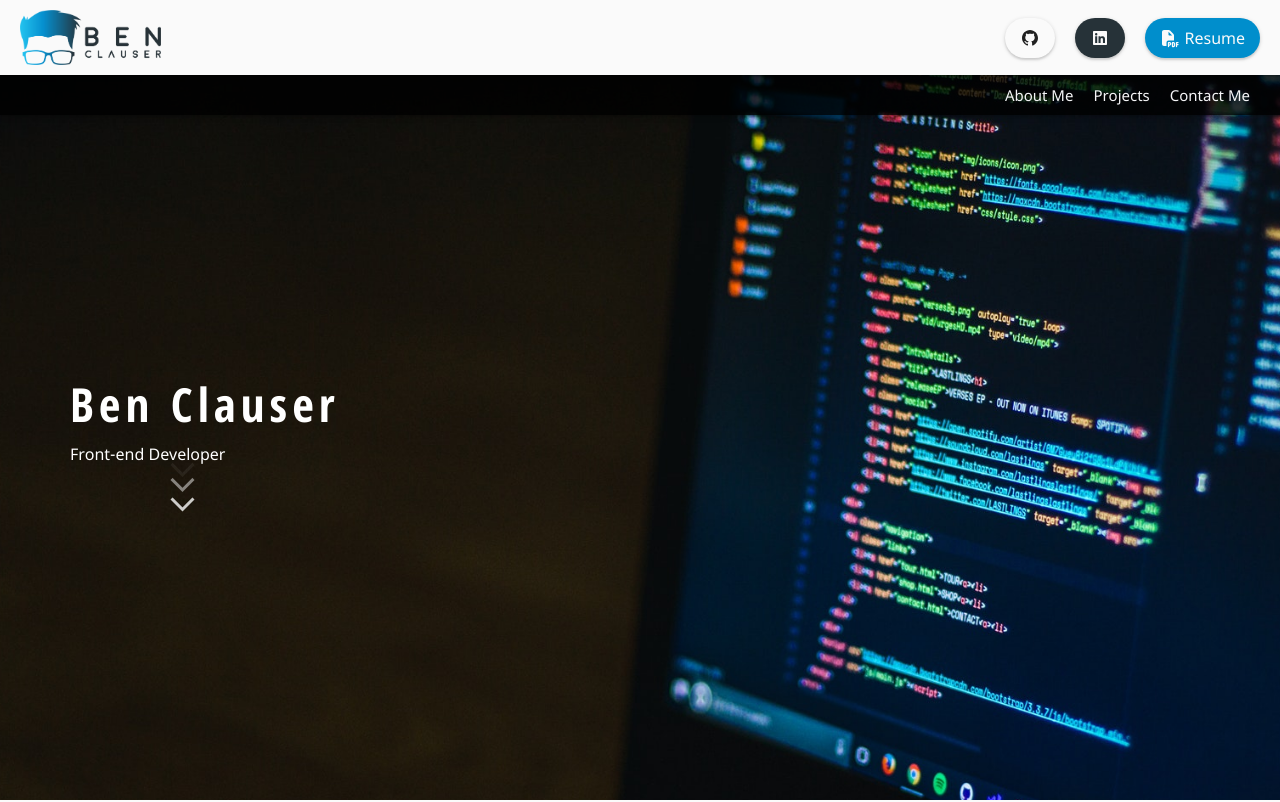
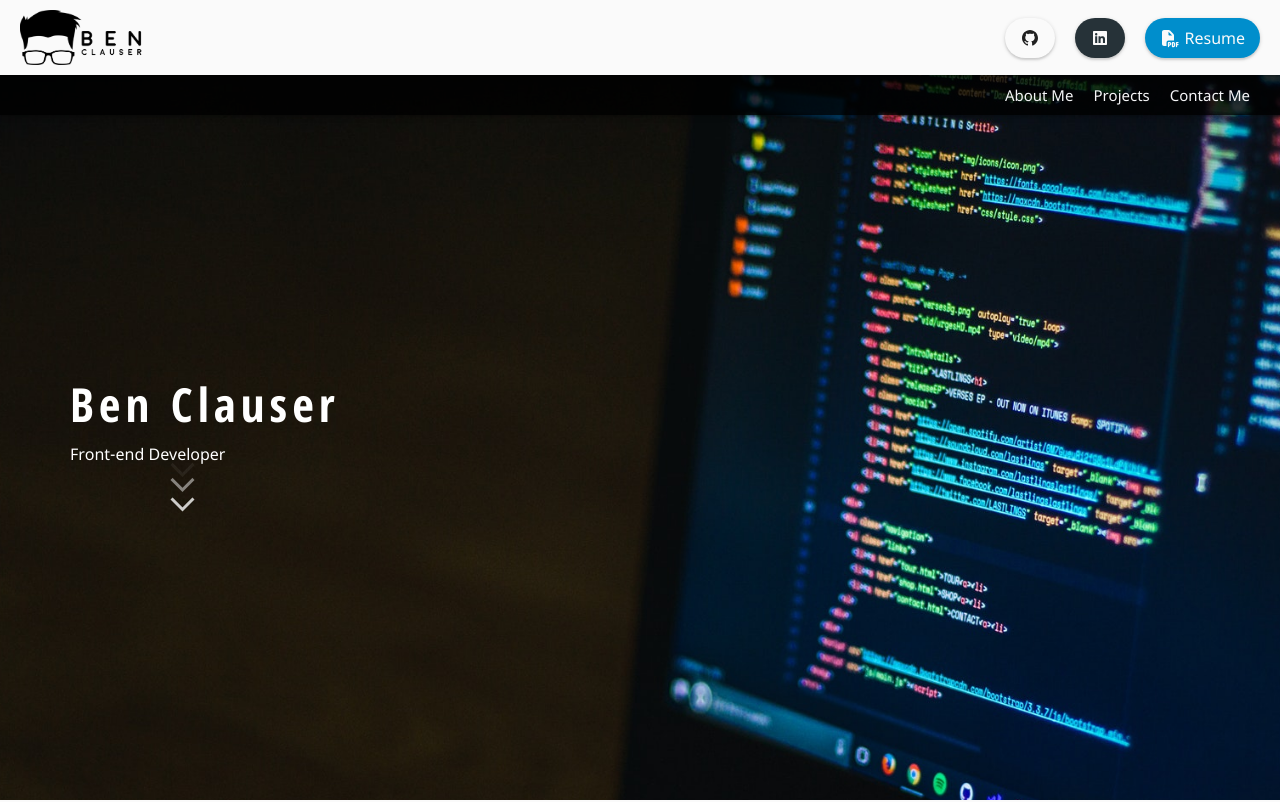
Before and after one commit to benringia/bcr, a plain HTML site: page index.html in a window 1280 px wide. Shown: the top 802 px of the page. Drawn offline with Linux system fonts and the light colour scheme.

Commit message:
new logo

```diff
--- a/index.html
+++ b/index.html
@@ -50,7 +50,7 @@
 
         <div class="l-site-header-branding">
           <a class="c-site-branding" href="index.html">
-          <img class="c-site-branding-logo" src="assets/images/logo3.png" alt="benclauser">
+          <img class="c-site-branding-logo" src="assets/images/logo.png" alt="benclauser">
           <!-- <h1 class="c-site-branding-title u-hidden-md-max">Ben<span class="u-color-info">Clauser</span></h1> -->
           </a>
         </div><!-- End - branding -->
```
